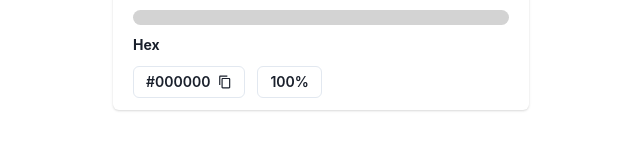
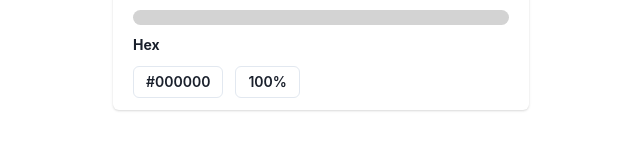
Before and after one commit to pranathip/colorpicker, a Next.js app: page / in a window 1280 px wide. Shown: the part 408-558 px from the top of the page, without its empty margins (319-959 px from the left). Built offline with nearby package versions, Linux system fonts and the light colour scheme.

Commit message:
reverting bc i am dumb

```diff
--- a/components/Card.tsx
+++ b/components/Card.tsx
@@ -10,11 +10,10 @@ import {
   Box,
 } from "@chakra-ui/react";
 import { Sun } from "./Svg";
-import { CopyIcon } from "@chakra-ui/icons";
 
 export const ColorCard = () => {
   return (
-    <Card background="white">
+    <Card>
       <CardHeader>
         <IconButton
           aria-label="Light mode"
@@ -28,17 +27,22 @@ export const ColorCard = () => {
       <Box bg="lightgray" mx={5} mb={2} height="200px" borderRadius="8px"></Box>
       <Box bg="lightgray" mx={5} my={3} height="15px" borderRadius="20px"></Box>
       <Box bg="lightgray" mx={5} mb={3} height="15px" borderRadius="20px"></Box>
+      {/*<Box
+        bg="lightgray"
+        display="flex"
+        px={4}
+        py={1}
+        mx={5}
+        mb={3}
+        borderRadius="5px"
+      >
+        #000000
+  </Box>*/}
       <Heading size="xs" mx={5}>
         Hex
       </Heading>
       <ButtonGroup my={3} mx={5} spacing="3">
-        <Button
-          variant="outline"
-          colorScheme="gray"
-          p={3}
-          size="sm"
-          rightIcon={<CopyIcon />}
-        >
+        <Button variant="outline" colorScheme="gray" p={3} size="sm">
           #000000
         </Button>
         <Button variant="outline" colorScheme="gray" p={3} size="sm">
--- a/components/Layout.tsx
+++ b/components/Layout.tsx
@@ -1,3 +1,4 @@
+import ColorCard from "./Card";
 import { Container, Flex } from "@chakra-ui/react";
 
 export const Layout = ({ children }: { children: any }) => {
--- a/package.json
+++ b/package.json
@@ -9,7 +9,6 @@
     "lint": "next lint"
   },
   "dependencies": {
-    "@chakra-ui/icons": "^2.0.12",
     "@chakra-ui/react": "^2.4.1",
     "@emotion/react": "^11.10.5",
     "@emotion/styled": "^11.10.5",
--- a/pages/index.tsx
+++ b/pages/index.tsx
@@ -6,10 +6,10 @@ import Layout from "../components/Layout";
 
 export default function Home() {
   return (
-    <body>
+    <>
       <Layout>
         <ColorCard />
       </Layout>
-    </body>
+    </>
   );
 }
```
Also changed, not shown: 1 other file (tests, documents, lock files or other folders).
